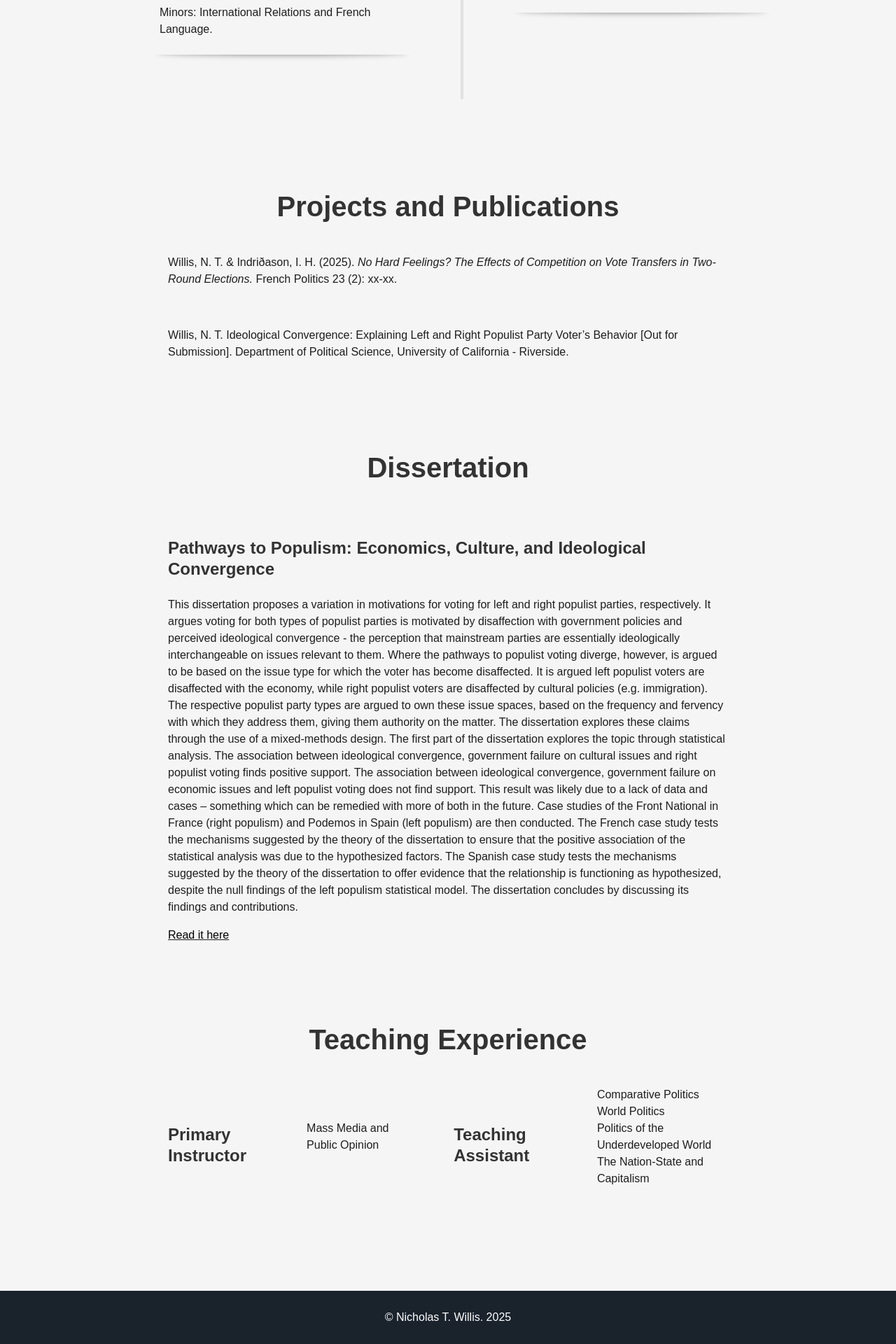
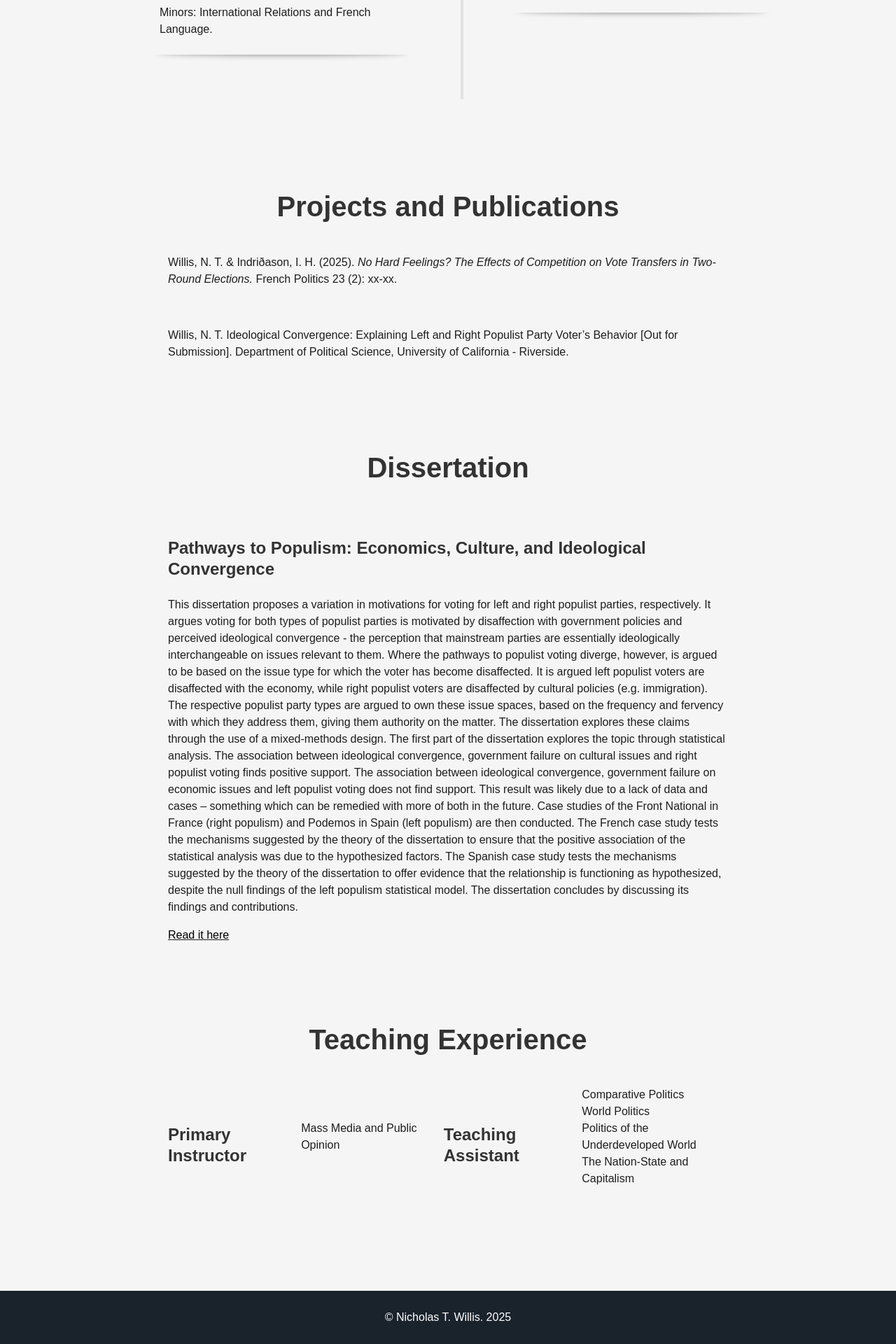
Before and after one commit to SimplyWillis/nicholastwillis, a Jekyll site: the page built from index.html, in a window 1280 px wide. Shown: the part 2223-4143 px from the top of the page at 70% size. Built offline with Jekyll 4.4.1, drawn with Linux system fonts in a browser that asks for light colours; nearby versions of some CDN libraries.

Commit message:
Update teachingexperience.html

```diff
--- a/_includes/teachingexperience.html
+++ b/_includes/teachingexperience.html
@@ -3,7 +3,7 @@
 .teachcontainer {
   display: flex;
   align-items: center;
-  column-gap: 50px;
+  column-gap: 25px;
   justify-content: center;
 }
 </style>
```
